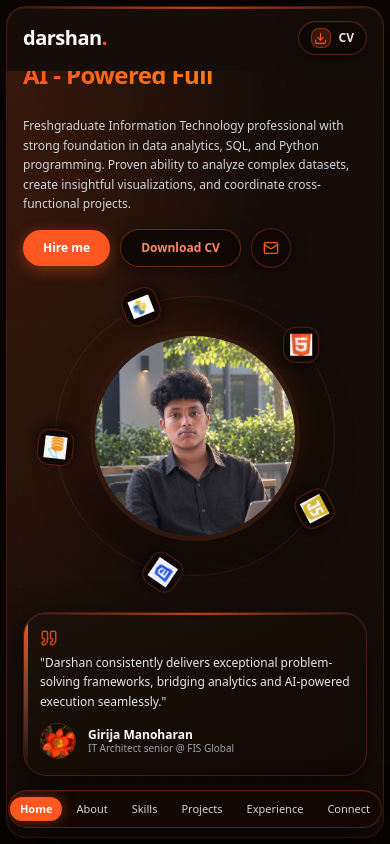
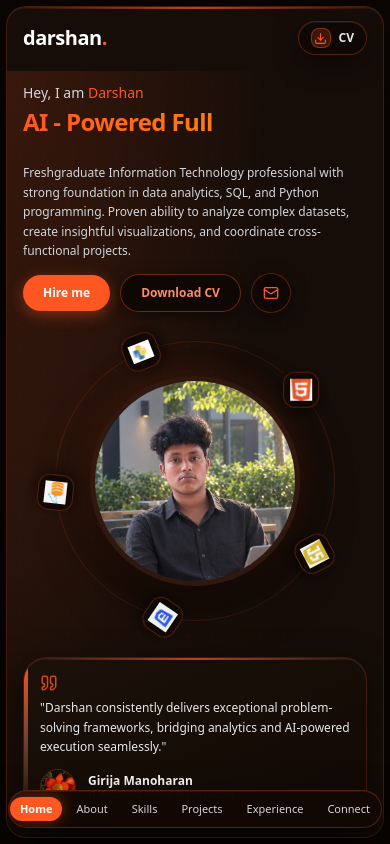
Before and after one commit to Darshan-U-18/Darshan-Portfolio, a React (Vite) app: page / in a window 390 px wide. Built offline with nearby package versions, Linux system fonts and the light colour scheme.

Commit message:
Fix mobile view hero section job description visibility and scrolling with hidden scrollbar

```diff
--- a/src/components/Hero.jsx
+++ b/src/components/Hero.jsx
@@ -44,7 +44,10 @@ export default function Hero({ setActiveTab }) {
   const resumeUrl = `${import.meta.env.BASE_URL}Darshan_U_Resume.pdf`;
 
   return (
-    <div className="relative flex h-full w-full flex-col md:flex-row items-center justify-center bg-[#160d08] px-4 sm:px-6 md:px-8 lg:px-16 py-4 md:py-0 pb-28 md:pb-16 lg:pb-0 overflow-y-auto md:overflow-hidden overflow-x-hidden hide-scrollbar">
+    <div
+      id="home"
+      className="relative flex min-h-full md:h-full w-full flex-col md:flex-row items-center justify-start md:justify-center bg-[#160d08] px-4 sm:px-6 md:px-8 lg:px-16 pt-3 sm:pt-5 md:pt-0 pb-28 md:pb-16 lg:pb-0 overflow-y-auto md:overflow-hidden overflow-x-hidden hide-scrollbar"
+    >
 
       {/* Ambient Dot Matrix Background (Matching About & Projects) */}
       <div className="absolute inset-0 bg-[radial-gradient(rgba(255,87,34,0.06)_1px,transparent_1px)] [background-size:24px_24px] pointer-events-none opacity-60" />
@@ -91,9 +94,12 @@ export default function Hero({ setActiveTab }) {
                 {currentText || '\u00A0'}
               </span>
             </h1>
-            <p className="text-gray-300 text-xs sm:text-sm lg:text-sm max-w-lg leading-relaxed">
-              {siteConfig.description}
-            </p>
+            {/* Job Description - scrollable only for mobile view with scrollbar hidden */}
+            <div className="max-h-24 sm:max-h-28 md:max-h-none overflow-y-auto md:overflow-visible hide-scrollbar pr-1">
+              <p className="text-gray-300 text-xs sm:text-sm lg:text-sm max-w-lg leading-relaxed">
+                {siteConfig.description}
+              </p>
+            </div>
           </div>
 
           {/* Action Buttons */}
```
